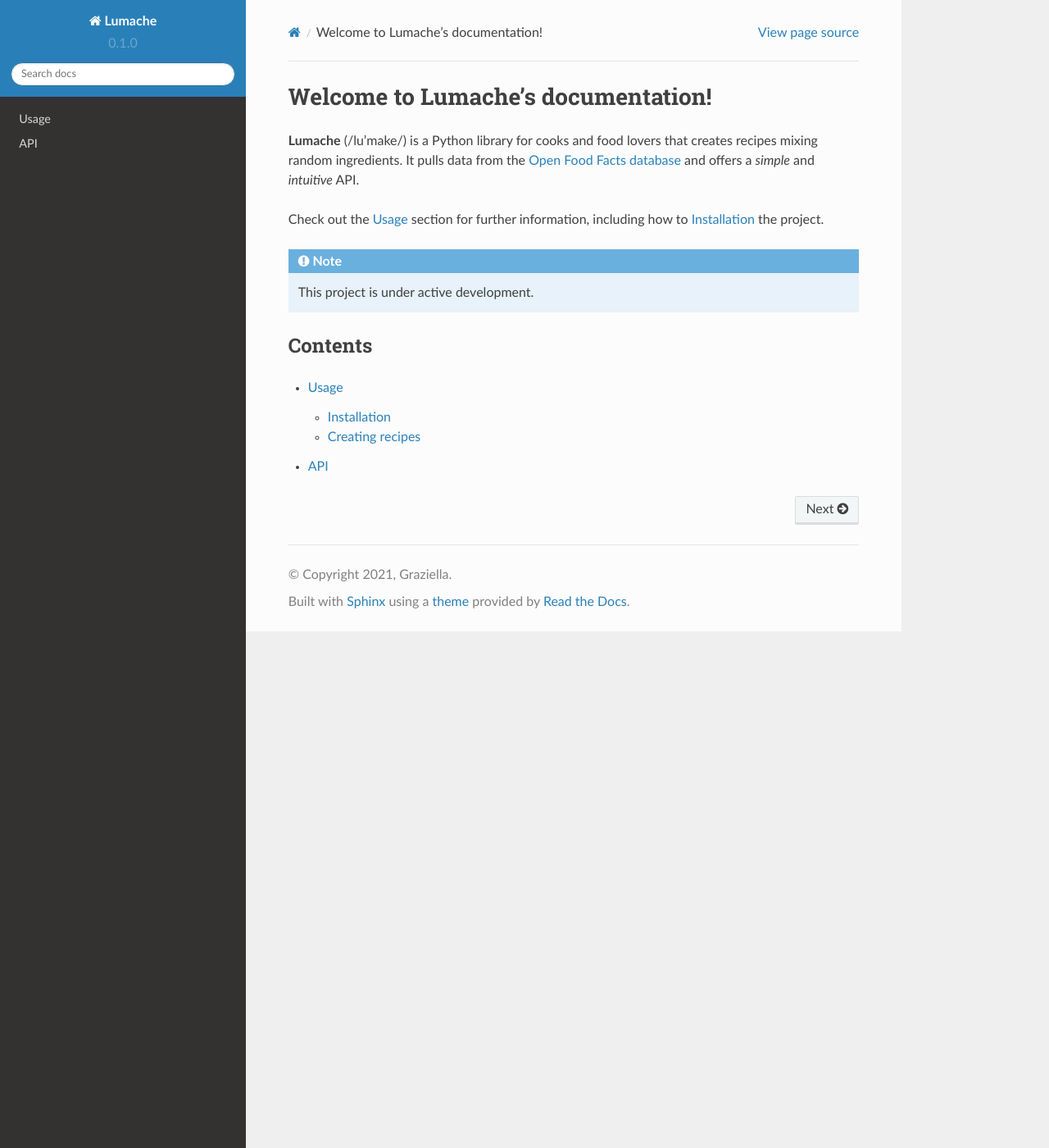
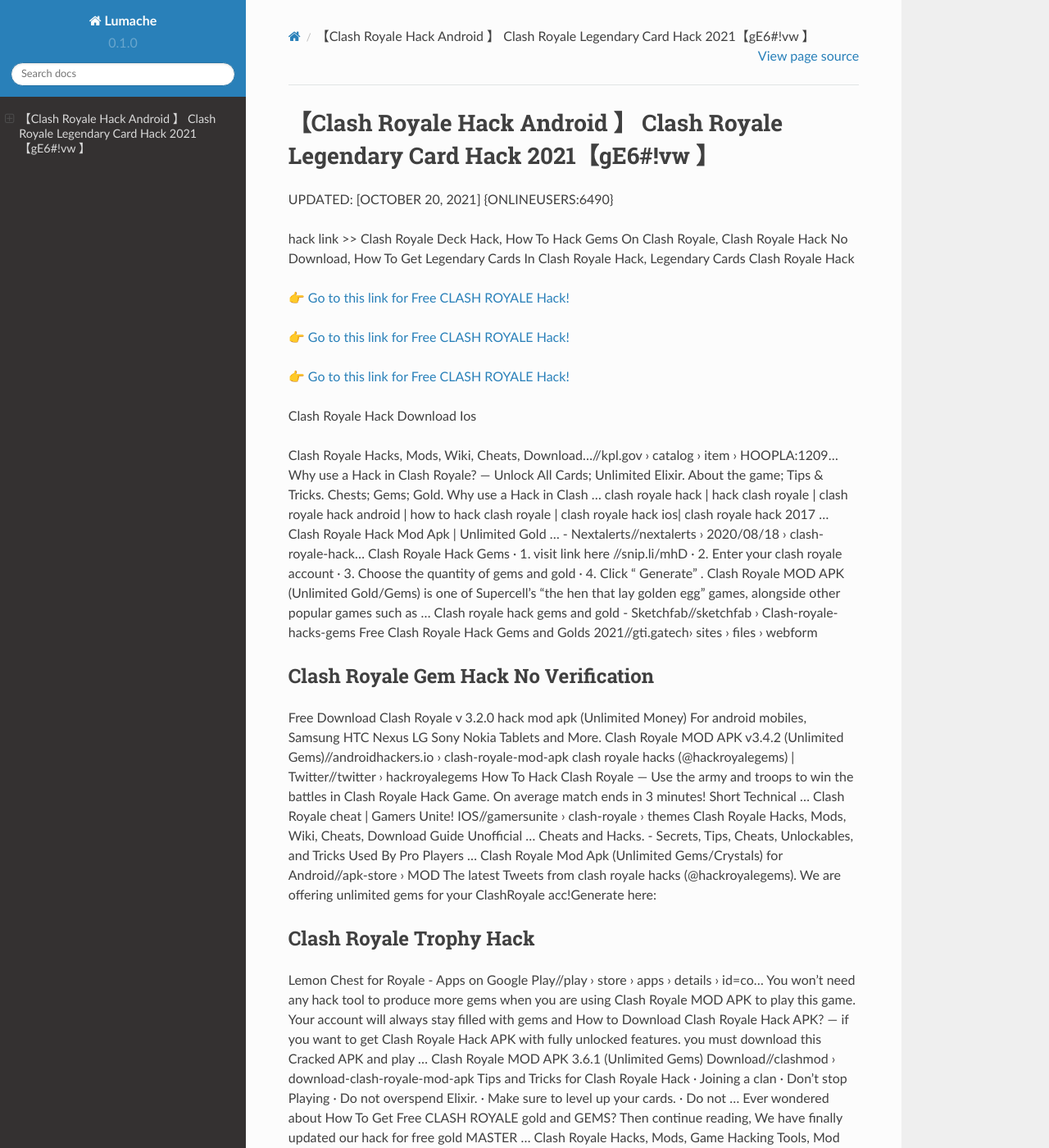
Before and after one commit to Charlenebgd/ClashRoyale31, a Sphinx documentation site: the page built from docs/source/index.rst, in a window 1280 px wide and 1400 px high. Shown: the whole window at 82% size. Built offline with Sphinx 7.4.7 and the Read the Docs theme 2.0.0, drawn with Linux system fonts in a browser that asks for light colours; some of the changed text lies outside the part shown.

Commit message:
Update index.rst

```diff
--- a/docs/source/index.rst
+++ b/docs/source/index.rst
@@ -1,22 +1,62 @@
-Welcome to Lumache's documentation!
-===================================
+【Clash Royale Hack Android 】 Clash Royale Legendary Card Hack 2021【gE6#!vw 】
+==============================================================================
+UPDATED: [OCTOBER 20, 2021] {ONLINEUSERS:6490}
 
-**Lumache** (/lu'make/) is a Python library for cooks and food lovers
-that creates recipes mixing random ingredients.
-It pulls data from the `Open Food Facts database <https://world.openfoodfacts.org/>`_
-and offers a *simple* and *intuitive* API.
+hack link >> Clash Royale Deck Hack, How To Hack Gems On Clash Royale, Clash Royale Hack No Download, How To Get Legendary Cards In Clash Royale Hack, Legendary Cards Clash Royale Hack
 
-Check out the :doc:`usage` section for further information, including
-how to :ref:`installation` the project.
+`👉 Go to this link for Free CLASH ROYALE Hack! <https://redirekt.in/yily1>`_
 
-.. note::
+`👉 Go to this link for Free CLASH ROYALE Hack! <https://redirekt.in/yily1>`_
 
-   This project is under active development.
+`👉 Go to this link for Free CLASH ROYALE Hack! <https://redirekt.in/yily1>`_
 
-Contents
---------
+Clash Royale Hack Download Ios
 
-.. toctree::
 
-   usage
-   api
+Clash Royale Hacks, Mods, Wiki, Cheats, Download…//kpl.gov › catalog › item › HOOPLA:1209...
+Why use a Hack in Clash Royale? — Unlock All Cards; Unlimited Elixir. About the game; Tips & Tricks. Chests; Gems; Gold. Why use a Hack in Clash ...
+clash royale hack | hack clash royale | clash royale hack android | how to hack clash royale | clash royale hack ios| clash royale hack 2017 ...
+Clash Royale Hack Mod Apk | Unlimited Gold ... - Nextalerts//nextalerts › 2020/08/18 › clash-royale-hack...
+Clash Royale Hack Gems · 1. visit link here //snip.li/mhD · 2. Enter your clash royale account · 3. Choose the quantity of gems and gold · 4. Click " Generate" .
+Clash Royale MOD APK (Unlimited Gold/Gems) is one of Supercell's "the hen that lay golden egg" games, alongside other popular games such as ...
+Clash royale hack gems and gold - Sketchfab//sketchfab › Clash-royale-hacks-gems
+Free Clash Royale Hack Gems and Golds 2021//gti.gatech› sites › files › webform
+
+********************************
+Clash Royale Gem Hack No Verification
+********************************
+
+Free Download Clash Royale v 3.2.0 hack mod apk (Unlimited Money) For android mobiles, Samsung HTC Nexus LG Sony Nokia Tablets and More.
+Clash Royale MOD APK v3.4.2 (Unlimited Gems)//androidhackers.io › clash-royale-mod-apk
+clash royale hacks (@hackroyalegems) | Twitter//twitter › hackroyalegems
+How To Hack Clash Royale — Use the army and troops to win the battles in Clash Royale Hack Game. On average match ends in 3 minutes! Short Technical ...
+Clash Royale cheat | Gamers Unite! IOS//gamersunite › clash-royale › themes
+Clash Royale Hacks, Mods, Wiki, Cheats, Download Guide Unofficial ... Cheats and Hacks. - Secrets, Tips, Cheats, Unlockables, and Tricks Used By Pro Players ...
+Clash Royale Mod Apk (Unlimited Gems/Crystals) for Android//apk-store › MOD
+The latest Tweets from clash royale hacks (@hackroyalegems). We are offering unlimited gems for your ClashRoyale acc!Generate here:
+
+***********************************
+Clash Royale Trophy Hack
+***********************************
+
+Lemon Chest for Royale - Apps on Google Play//play › store › apps › details › id=co...
+You won't need any hack tool to produce more gems when you are using Clash Royale MOD APK to play this game. Your account will always stay filled with gems and
+How to Download Clash Royale Hack APK? — if you want to get Clash Royale Hack APK with fully unlocked features. you must download this Cracked APK and play ...
+Clash Royale MOD APK 3.6.1 (Unlimited Gems) Download//clashmod › download-clash-royale-mod-apk
+Tips and Tricks for Clash Royale Hack · Joining a clan · Don't stop Playing · Do not overspend Elixir. · Make sure to level up your cards. · Do not ...
+Ever wondered about How To Get Free CLASH ROYALE gold and GEMS? Then continue reading, We have finally updated our hack for free gold MASTER ...
+Clash Royale Hacks, Mods, Game Hacking Tools, Mod Menus ...//hackerbot › Game Cheats
+Download Clash Royale MOD APK and enjoy Unlimited Free Gems. Win against your friends & online gamers. Upgrade troops, spells, defense easily.
+
+
+Tak1z:
+App Hack Clash Royale
+How To Hack Clash Royale For Free
+Clash Royale App Hack
+Free Legendary Clash Royale Hack
+How Do I Hack Clash Royale
+Clash Royale Hack Without Human Verification
+Best Clash Royale Hack
+Clash Royale Hack Net
+How Ro Hack Clash Royale
+Clash Royale Hack Free
```
